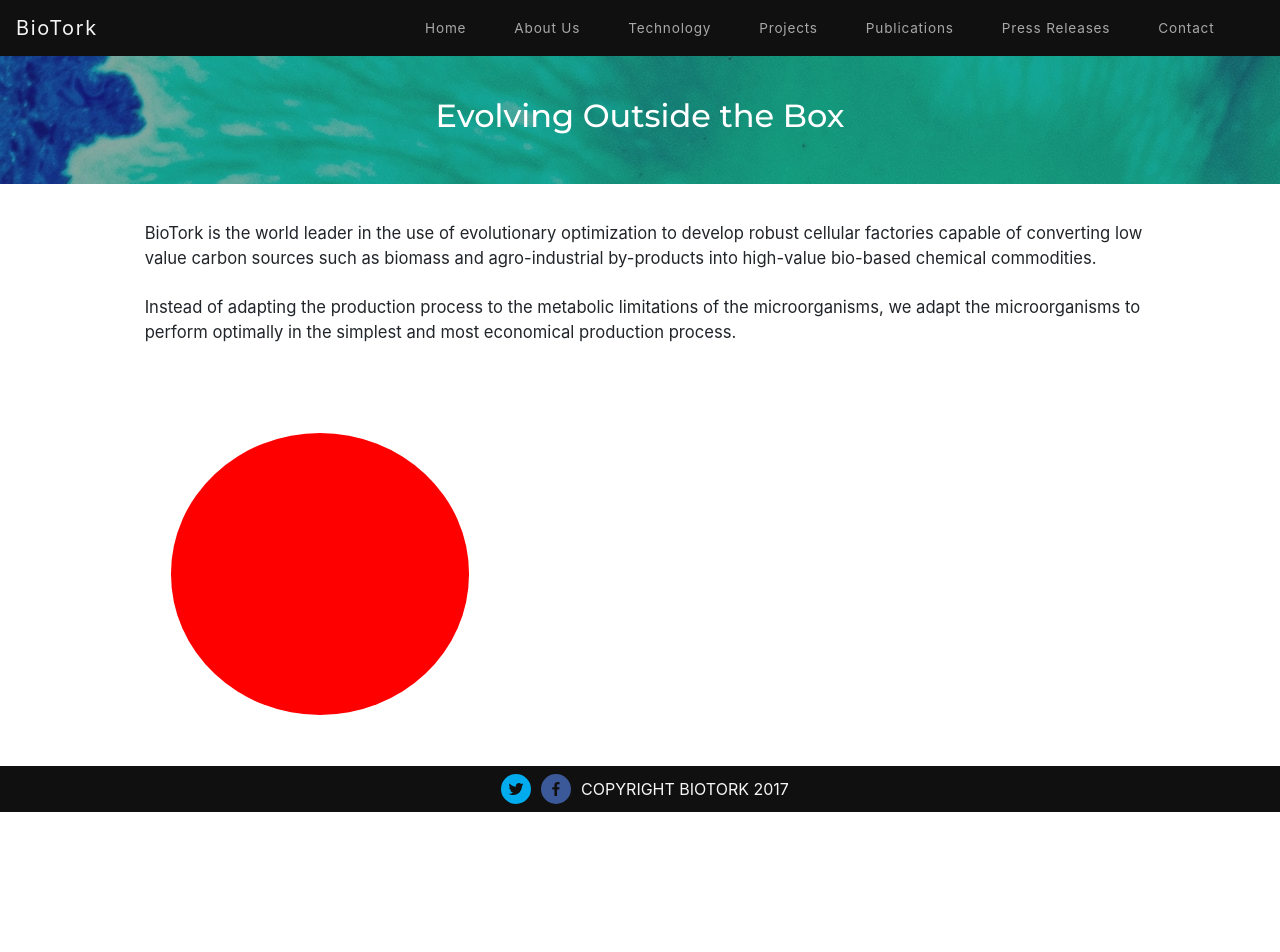
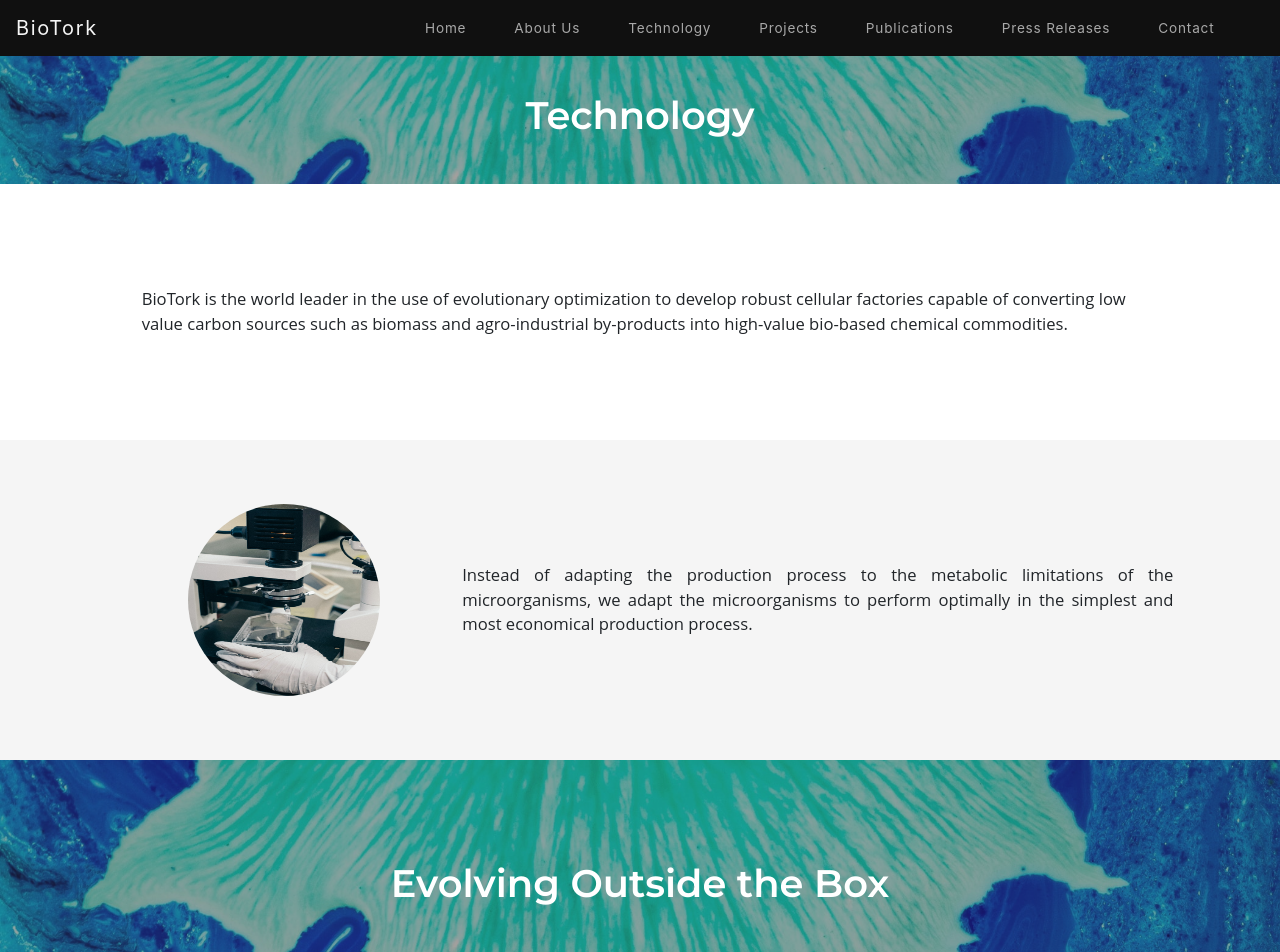
Before and after one commit to rennemannd/MERN-Heroku-Template, a React (Create React App) app in the folder client/: page /technology in a window 1280 px wide. Shown: the top 952 px of the page. Before the commit the page ends 812 px from the top, so only its background shows below. Built offline with nearby package versions, Linux system fonts and the light colour scheme; no server answers.

Commit message:
tech page

```diff
--- a/client/src/views/Technology/Technology.css
+++ b/client/src/views/Technology/Technology.css
@@ -2,6 +2,7 @@
     display: grid;
     grid-template-columns: 0.5fr 1fr 1fr 1fr 1fr 1fr 0.5fr;
     grid-auto-rows: minmax(5vw, auto);
+    font-family: 'open sans'
 }
 .banner1 {
 	display: flex;
@@ -10,23 +11,32 @@
 	color: white;
 	width: 100%;
 	height: 100%;
-	background-color: rgba(47, 47, 47, 0.40);
+	background-color: rgba(47, 47, 47, 0.45);
 	font-family: 'montserrat';
 	text-align: justify;
 }
 .banner1 > h2 {
-	font-weight: 500;
+	font-weight: 600;
+	font-size: 3vw;
+	margin: none;
 }
 .bg1 {
 	grid-column: 1/8;
 	grid-row: 1/3;
 	background-image: url('../../assets/photos/greensplash.jpg');
+	background-attachment: fixed;
+	background-position: center;
+	background-size: cover;
 }
 .generalInfo {
 	grid-column: 2/7;
-	grid-row: 3/6;
+	grid-row: 3/7;
 	padding: 1.75vw;
 	box-sizing: border-box;
+	display: flex;
+	flex-direction: column;
+	justify-content: center;
+	align-items: center;
 }
 .generalInfo > p {
 	width: 100%;
@@ -34,9 +44,53 @@
 	font-size: 1.3vw;
 }
 .techpic1 {
-	grid-column: 2/4;
-	grid-row: 6/12;
-	margin: 4vw 5vw;
+	flex: 1;
+	text-align: center;
+}
+.techpic1 > img {
+	width: 15vw;
+	height: 15vw;
 	border-radius: 50%;
-	background-color: red;
 }
+.pictext1 {
+	font-size: 1.3vw;
+	font-weight: 500;
+	flex: 2;
+	text-align: justify;
+}
+.section2 {
+	grid-column: 2/7;
+	grid-row: 7/12;
+	display: flex;
+	justify-content: space-around;
+	align-items: center;
+}
+.section2bg {
+	grid-column: 1/8;
+	grid-row: 7/12;
+	background-color: whitesmoke;
+}
+.banner2 {
+	display: flex;
+	justify-content: center;
+	align-items: center;
+	color: white;
+	width: 100%;
+	height: 100%;
+	background-color: rgba(47, 47, 47, 0.45);
+	font-family: 'montserrat';
+	text-align: justify;
+}
+.banner2 > h2 {
+	font-weight: 600;
+	font-size: 3vw;
+	margin: none;
+}
+.bg2 {
+	grid-column: 1/8;
+	grid-row:12/16;
+	background-image: url('../../assets/photos/greensplash.jpg');
+	background-attachment: fixed;
+	background-position: center;
+	background-size: cover;
+}
--- a/client/src/views/Technology/Technology.js
+++ b/client/src/views/Technology/Technology.js
@@ -7,14 +7,27 @@ class Technology extends React.Component {
             <div className="grid-containerT">
             	<div className="bg1">
             		<div className="banner1">
-            			<h2>Evolving Outside the Box</h2>
+            			<h2>Technology</h2>
             		</div>
             	</div>
             	<div className="generalInfo">
             		<p>BioTork is the world leader in the use of evolutionary optimization to develop robust cellular factories capable of converting low value carbon sources such as biomass and agro-industrial by-products into high-value bio-based chemical commodities.</p>
-            		<p>Instead of adapting the production process to the metabolic limitations of the microorganisms, we adapt the microorganisms to perform optimally in the simplest and most economical production process.</p>
             	</div>
-            	<div className="techpic1"/>
+            	<div className="section2bg"/>
+            	<div className="section2">
+	            	<div className="techpic1">
+	            		<img src={require('../../assets/photos/microscope.jpg')} />
+	            	</div>
+	            	<div className="pictext1">
+	            		Instead of adapting the production process to the metabolic limitations of the microorganisms, we adapt the microorganisms to perform optimally in the simplest and most economical production process.
+	            	</div>
+            	</div>
+            	<div className="bg2">
+            		<div className="banner2">
+            			<h2>Evolving Outside the Box</h2>
+            		</div>
+            	</div>
+
             </div>
         );
     }
```
